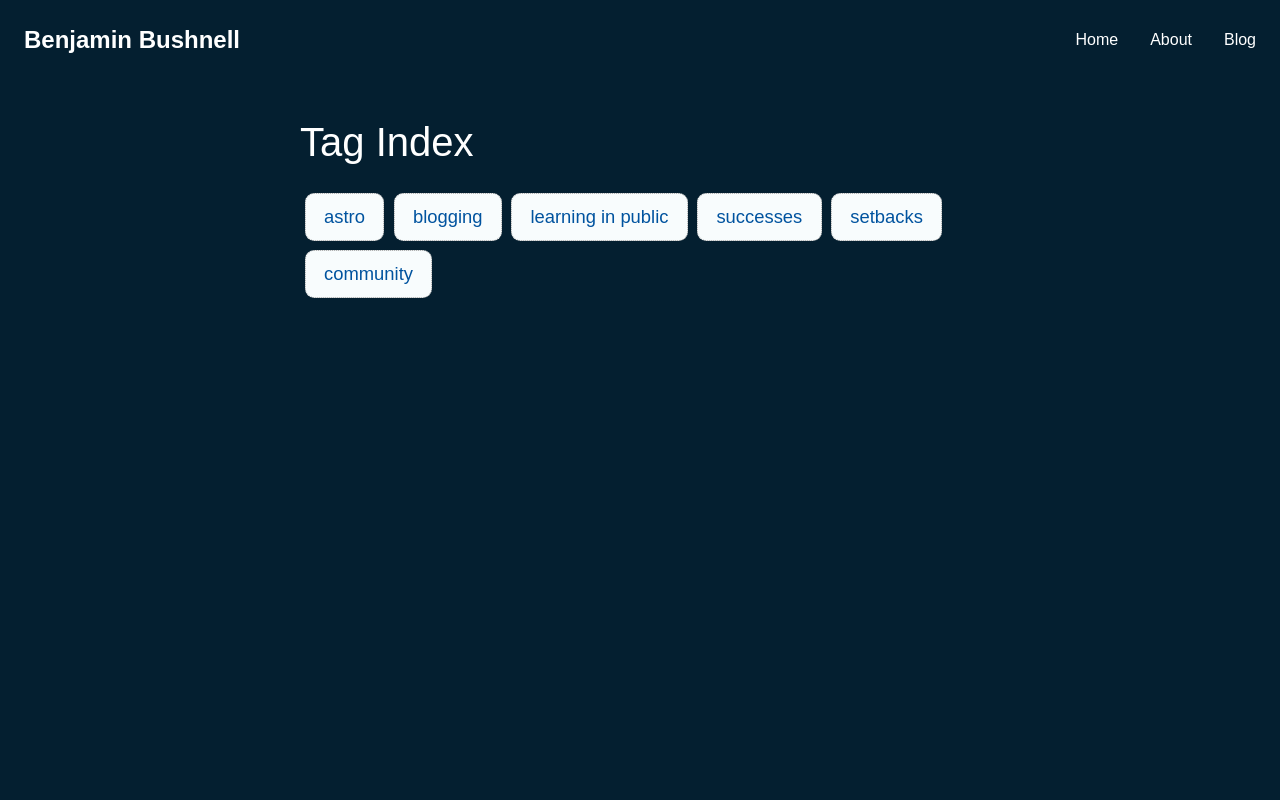
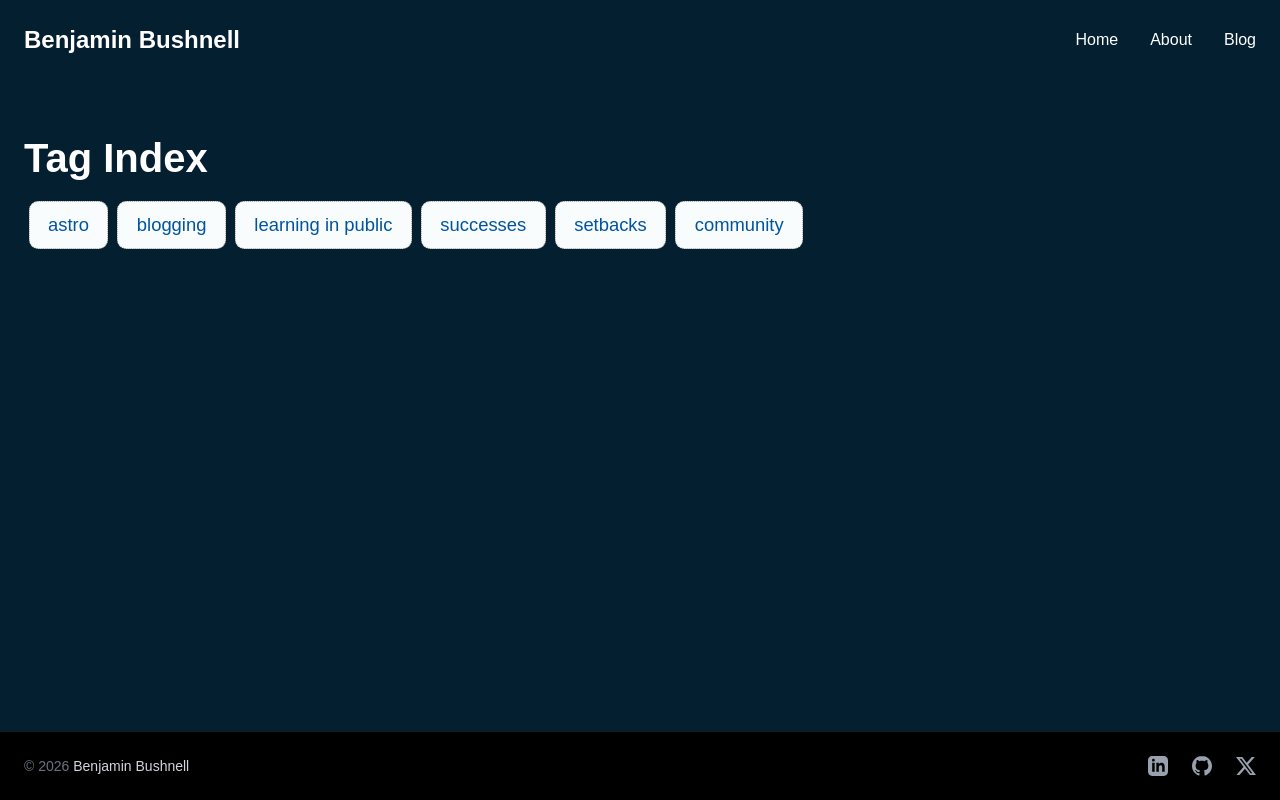
Before and after one commit to VoxideNebula/benjaminbushnell.com, an Astro site: page /tags in a window 1280 px wide. Built offline with nearby package versions, Linux system fonts and the light colour scheme; Astro itself is replaced by a stand-in of ours.

Commit message:
add footer

```diff
--- a/src/components/Footer.astro
+++ b/src/components/Footer.astro
@@ -1,18 +1,20 @@
 ---
-const platform = "github";
-const username = "VoxideNebula";
 import Social from './Social.astro';
+const currentYear = new Date().getFullYear();
 ---
 
-<footer>
-  <Social platform="github" username="VoxideNebula" />
-  <Social platform="youtube" username="@benjaminbushnell" />
+<footer class="bg-black w-full text-white py-6 border-t border-white/10">
+  <div class="max-w-7xl mx-auto px-6 flex flex-col md:flex-row justify-between items-center gap-4">
+
+    <div class="text-sm text-gray-500 order-2 md:order-1">
+      &copy; {currentYear} <span class="text-gray-300 font-medium">Benjamin Bushnell</span>
+    </div>
+
+    <div class="flex items-center space-x-6 order-1 md:order-2">
+      <Social name="linkedin" href="#" />
+      <Social name="github" href="#" />
+      <Social name="x" href="#" />
+    </div>
+
+  </div>
 </footer>
-
-<style>
-  footer {
-    display: flex;
-    gap: 1rem;
-    margin-top: 2rem;
-  }
-</style>
--- a/src/components/HeaderBar.jsx
+++ b/src/components/HeaderBar.jsx
@@ -6,7 +6,7 @@
   useEffect(() => {
     const handleScroll = () => {
       // Toggle background after 50px of scrolling
-      setIsScrolled(window.scrollY > 50);
+      setIsScrolled(window.scrollY > 40);
     };
 
     window.addEventListener('scroll', handleScroll);
--- a/src/components/Social.astro
+++ b/src/components/Social.astro
@@ -1,13 +1,26 @@
 ---
-const { platform, username } = Astro.props;
+const { href, name } = Astro.props;
+
+// Simple mapping of names to SVG paths
+const icons = {
+  linkedin: "M19 0h-14c-2.761 0-5 2.239-5 5v14c0 2.761 2.239 5 5 5h14c2.762 0 5-2.239 5-5v-14c0-2.761-2.238-5-5-5zm-11 19h-3v-11h3v11zm-1.5-12.268c-.966 0-1.75-.79-1.75-1.764s.784-1.764 1.75-1.764 1.75.79 1.75 1.764-.783 1.764-1.75 1.764zm13.5 12.268h-3v-5.604c0-3.368-4-3.113-4 0v5.604h-3v-11h3v1.765c1.396-2.586 7-2.777 7 2.476v6.759z",
+  github: "M12 0c-6.626 0-12 5.373-12 12 0 5.302 3.438 9.8 8.207 11.387.599.111.793-.261.793-.577v-2.234c-3.338.726-4.042-1.416-4.042-1.416-.546-1.387-1.333-1.756-1.333-1.756-1.089-.745.083-.729.083-.729 1.205.084 1.839 1.237 1.839 1.237 1.07 1.834 2.807 1.304 3.492.997.107-.775.418-1.305.762-1.604-2.665-.305-5.467-1.334-5.467-5.931 0-1.311.469-2.381 1.236-3.221-.124-.303-.535-1.524.117-3.176 0 0 1.008-.322 3.301 1.23.957-.266 1.983-.399 3.003-.404 1.02.005 2.047.138 3.006.404 2.291-1.552 3.297-1.23 3.297-1.23.653 1.653.242 2.874.118 3.176.77.84 1.235 1.911 1.235 3.221 0 4.609-2.807 5.624-5.479 5.921.43.372.823 1.102.823 2.222v3.293c0 .319.192.694.801.576 4.765-1.589 8.199-6.086 8.199-11.386 0-6.627-5.373-12-12-12z",
+  x: "M18.901 1.153h3.68l-8.04 9.19L24 22.846h-7.406l-5.8-7.584-6.638 7.584H.474l8.6-9.83L0 1.154h7.594l5.243 6.932 6.064-6.932zm-1.292 19.494h2.039L6.486 3.24H4.298l13.311 17.407z"
+};
 ---
-<a href={`https://www.${platform}.com/${username}`}>{platform}</a>
 
-<style>
-  a {
-    padding: 0.5rem 1rem;
-    color: white;
-    background-color: #4c1d95;
-    text-decoration: none;
-  }
-</style>
+<a
+  href={href}
+  target="_blank"
+  rel="noopener noreferrer"
+  class="text-gray-400 hover:text-white transition-colors duration-200"
+  aria-label={name}
+>
+  <svg
+    viewBox="0 0 24 24"
+    class="w-5 h-5 fill-current"
+    xmlns="http://www.w3.org/2000/svg"
+  >
+    <path d={icons[name]} />
+  </svg>
+</a>
--- a/src/layouts/Base.astro
+++ b/src/layouts/Base.astro
@@ -12,13 +12,17 @@
     <meta name="generator" content={Astro.generator} />
     <title>{pageTitle}</title>
   </head>
-  <body>
+
+  <body class="min-h-screen flex flex-col">
     <Header />
-    <h1>{pageTitle}</h1>
-    <slot />
-    <!-- <Footer /> -->
-    <script>
-      import "../scripts/menu.js";
-    </script>
+
+    <main class="flex-grow">
+      <div class="max-w-7xl mx-auto px-6 py-10">
+        <h1 class="text-4xl font-bold mb-8">{pageTitle}</h1>
+        <slot />
+      </div>
+    </main>
+
+    <Footer />
   </body>
 </html>
--- a/src/styles/global.css
+++ b/src/styles/global.css
@@ -1,6 +1,12 @@
 @import "tailwindcss";
 @plugin '@tailwindcss/typography';
 
+@layer base {
+  body {
+    margin: 0;
+    padding: 0;
+  }
+}
 .menu {
   background-color: #0d0950;
   border: none;
@@ -14,13 +20,15 @@
   background-color: #041f30;
   font-family: sans-serif;
   color: #fff;
+  margin: 0;
+  padding: 0;
 }
 
 body {
-  margin: 0 auto;
+  margin: 0; /* Remove the auto and the max-width */
   width: 100%;
-  max-width: 80ch;
-  padding: 1rem;
+  min-height: 100vh;
+  padding: 0; /* Remove padding here so header/footer can touch edges */
   line-height: 1.5;
 }
 
```
